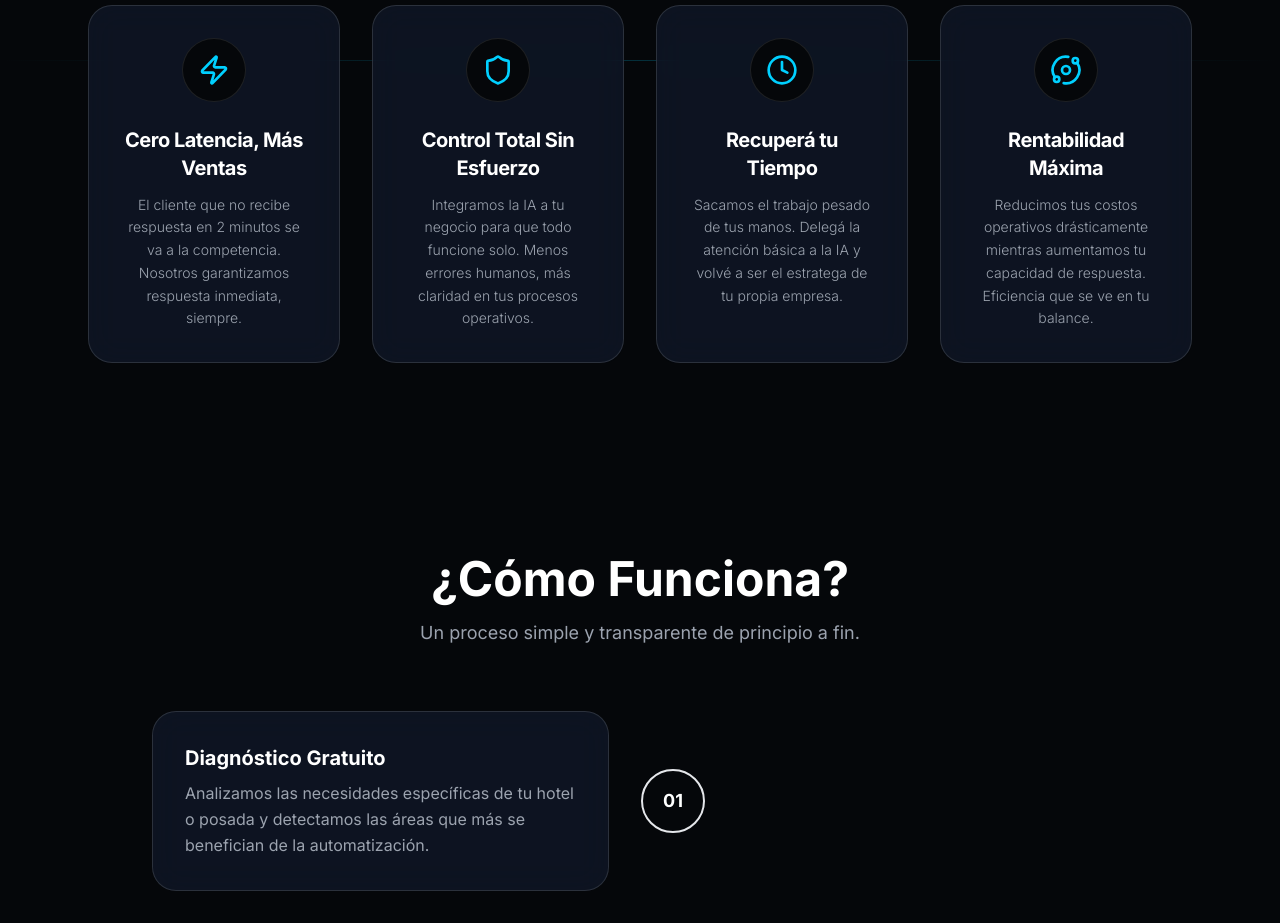
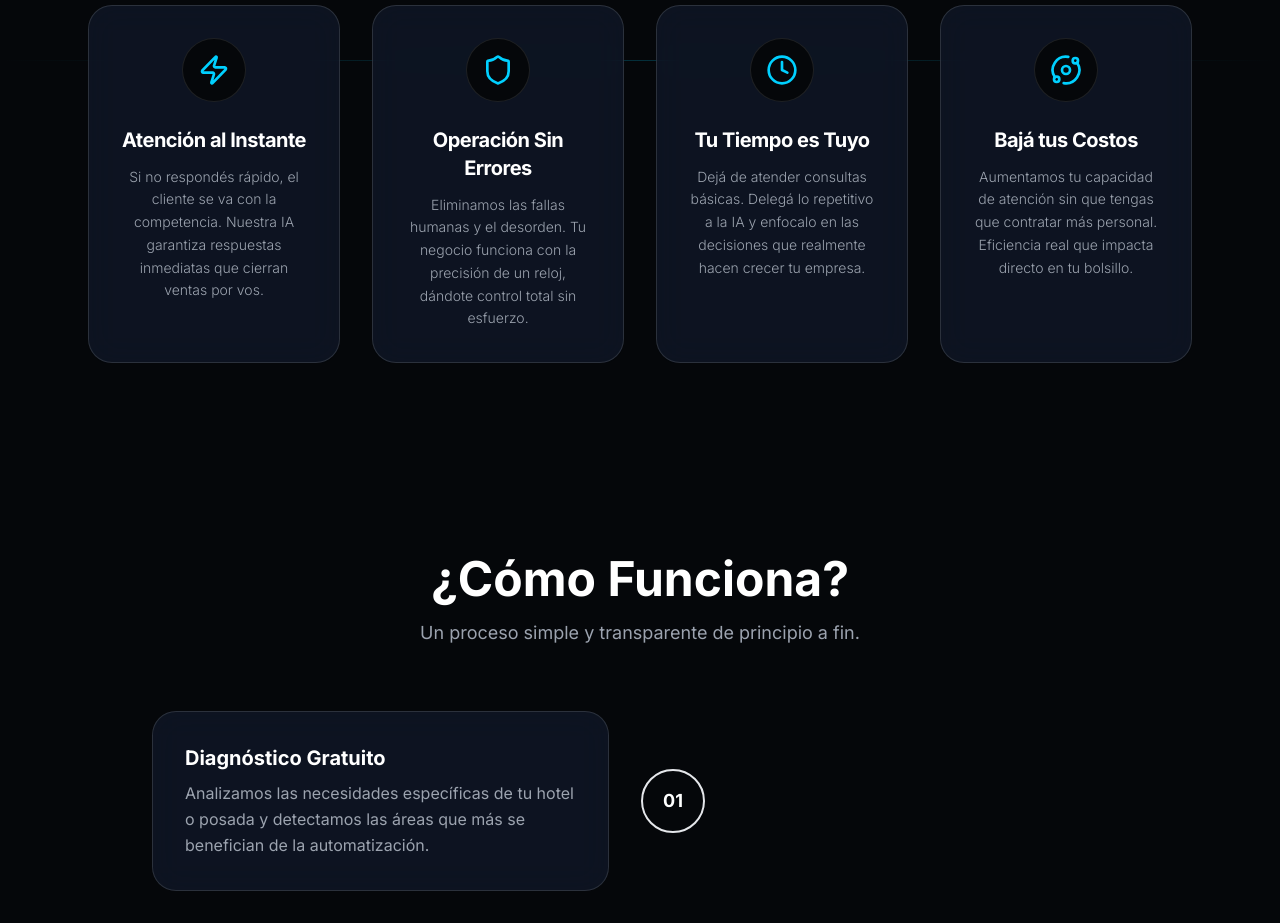
Before and after one commit to javiererce/BlueAutomation, a React (Vite) app: page / in a window 1280 px wide. Shown: the part 3600-4523 px from the top of the page. Built offline with nearby package versions, Linux system fonts and the light colour scheme; no server answers.

Commit message:
Copywriting: Simplified WhyUs points to be more direct and benefit-focused

```diff
--- a/src/components/WhyUs.jsx
+++ b/src/components/WhyUs.jsx
@@ -4,23 +4,23 @@ import { CheckCircle, Zap, Shield, Clock, Orbit } from 'lucide-react';
 const reasons = [
     {
         icon: Zap,
-        title: "Cero Latencia, Más Ventas",
-        description: "El cliente que no recibe respuesta en 2 minutos se va a la competencia. Nosotros garantizamos respuesta inmediata, siempre."
+        title: "Atención al Instante",
+        description: "Si no respondés rápido, el cliente se va con la competencia. Nuestra IA garantiza respuestas inmediatas que cierran ventas por vos."
     },
     {
         icon: Shield,
-        title: "Control Total Sin Esfuerzo",
-        description: "Integramos la IA a tu negocio para que todo funcione solo. Menos errores humanos, más claridad en tus procesos operativos."
+        title: "Operación Sin Errores",
+        description: "Eliminamos las fallas humanas y el desorden. Tu negocio funciona con la precisión de un reloj, dándote control total sin esfuerzo."
     },
     {
         icon: Clock,
-        title: "Recuperá tu Tiempo",
-        description: "Sacamos el trabajo pesado de tus manos. Delegá la atención básica a la IA y volvé a ser el estratega de tu propia empresa."
+        title: "Tu Tiempo es Tuyo",
+        description: "Dejá de atender consultas básicas. Delegá lo repetitivo a la IA y enfocalo en las decisiones que realmente hacen crecer tu empresa."
     },
     {
         icon: Orbit,
-        title: "Rentabilidad Máxima",
-        description: "Reducimos tus costos operativos drásticamente mientras aumentamos tu capacidad de respuesta. Eficiencia que se ve en tu balance."
+        title: "Bajá tus Costos",
+        description: "Aumentamos tu capacidad de atención sin que tengas que contratar más personal. Eficiencia real que impacta directo en tu bolsillo."
     }
 ];
 
```
